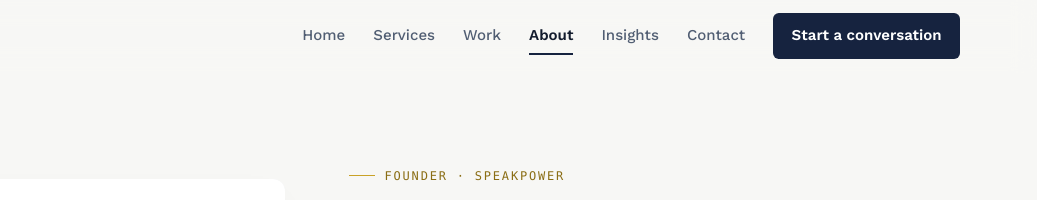
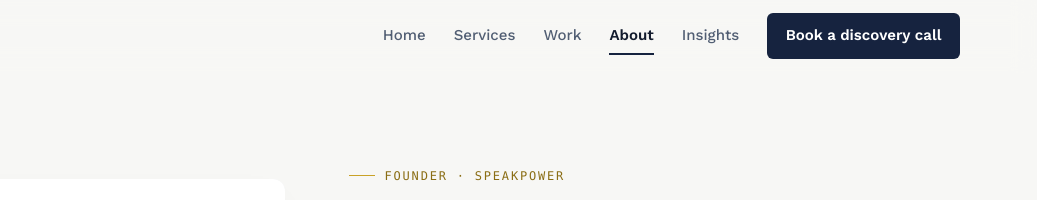
Before and after one commit to SpeakPower-commits/SpeakPower, a plain HTML site: page about.html in a window 1280 px wide. Shown: the top 200 px of the page, 243-1280 px from the left. Drawn offline with nearby package versions, Linux system fonts and the light colour scheme.

Commit message:
Simplify navigation and strengthen favicon declarations

```diff
--- a/about.html
+++ b/about.html
@@ -5,10 +5,10 @@
 <link rel="canonical" href="https://speakpower-commits.github.io/SpeakPower-/about.html"><meta name="author" content="Otieno Thomas"><meta name="robots" content="index, follow">
 <meta property="og:type" content="profile"><meta property="og:site_name" content="SpeakPower"><meta property="og:title" content="About Otieno Thomas — SpeakPower"><meta property="og:description" content="Communication strategy, public speaking, brand intelligence, AI and digital execution — connected end to end."><meta property="og:url" content="https://speakpower-commits.github.io/SpeakPower-/about.html"><meta property="og:image" content="https://speakpower-commits.github.io/SpeakPower-/assets/og-image.png">
 <meta name="twitter:card" content="summary_large_image"><meta name="twitter:title" content="About Otieno Thomas — SpeakPower"><meta name="twitter:description" content="Founder of SpeakPower. Communication, brand intelligence, AI and digital execution."><meta name="twitter:image" content="https://speakpower-commits.github.io/SpeakPower-/assets/og-image.png">
-<link rel="icon" href="assets/favicon.png" sizes="any"><link rel="apple-touch-icon" href="assets/favicon.png"><link rel="manifest" href="site.webmanifest"><link rel="preconnect" href="https://fonts.googleapis.com"><link rel="preconnect" href="https://fonts.gstatic.com" crossorigin><link href="https://fonts.googleapis.com/css2?family=Fraunces:opsz,wght@9..144,400;9..144,500;9..144,600&family=Work+Sans:wght@400;500;600&display=swap" rel="stylesheet">
+<link rel="icon" type="image/png" href="assets/favicon.png?v=3" sizes="512x512"><link rel="shortcut icon" type="image/png" href="assets/favicon.png?v=3"><link rel="apple-touch-icon" href="assets/favicon.png?v=3"><link rel="manifest" href="site.webmanifest"><link rel="preconnect" href="https://fonts.googleapis.com"><link rel="preconnect" href="https://fonts.gstatic.com" crossorigin><link href="https://fonts.googleapis.com/css2?family=Fraunces:opsz,wght@9..144,400;9..144,500;9..144,600&family=Work+Sans:wght@400;500;600&display=swap" rel="stylesheet">
 <link rel="stylesheet" href="styles.css"><link rel="stylesheet" href="about.css"><link rel="stylesheet" href="commercial.css"><script>document.documentElement.classList.add("js");</script></head><body>
 <a class="skip-link" href="#main">Skip to content</a>
-<header class="site-header"><div class="wrap"><a href="index.html" class="logo" aria-label="SpeakPower — home"><img class="logo-mark" src="assets/logo.png" alt="" width="256" height="256"><span class="logo-text">Speak<span>Power</span></span></a><nav class="nav-links" id="navLinks" aria-label="Primary"><a href="index.html">Home</a><a href="services.html">Services</a><a href="work.html">Work</a><a href="about.html" aria-current="page">About</a><a href="https://speakpower1.blogspot.com" target="_blank" rel="noopener">Insights</a><a href="contact.html">Contact</a><a href="contact.html" class="nav-cta">Start a conversation</a></nav><button class="nav-toggle" id="navToggle" type="button" aria-label="Open menu" aria-expanded="false" aria-controls="navLinks">&#9776;</button></div></header>
+<header class="site-header"><div class="wrap"><a href="index.html" class="logo" aria-label="SpeakPower — home"><img class="logo-mark" src="assets/logo.png" alt="" width="256" height="256"><span class="logo-text">Speak<span>Power</span></span></a><nav class="nav-links" id="navLinks" aria-label="Primary"><a href="index.html">Home</a><a href="services.html">Services</a><a href="work.html">Work</a><a href="about.html" aria-current="page">About</a><a href="https://speakpower1.blogspot.com" target="_blank" rel="noopener">Insights</a><a href="contact.html" class="nav-cta">Book a discovery call</a></nav><button class="nav-toggle" id="navToggle" type="button" aria-label="Open menu" aria-expanded="false" aria-controls="navLinks">&#9776;</button></div></header>
 <main id="main">
 <div class="wrap"><div class="about-hero"><div class="about-photo"><img src="assets/otieno-thomas.jpg" alt="Otieno Thomas, founder of SpeakPower" width="1080" height="1350" loading="eager"></div><div class="about-copy"><span class="eyebrow">Founder · SpeakPower</span><h1>Otieno Thomas</h1><p>I work where communication, branding, AI and digital execution meet. I started SpeakPower around a simple belief: a strong idea is not enough if people cannot understand it, repeat it or act on it.</p><p>My approach begins with the audience and the context. What do people already believe? What are they struggling to understand? What evidence should shape the message? Then comes the narrative, the delivery and — where useful — the digital system that keeps the strategy alive.</p><p>I am especially interested in African communication that is globally credible without becoming culturally generic. The goal is not to copy a Silicon Valley playbook into Kampala. It is to build communication that works in real African rooms and can still travel beyond them.</p><div class="cta-actions"><a href="contact.html" class="btn btn-primary">Work with SpeakPower</a><a href="https://www.linkedin.com/in/otieno-thomas-a39b1b21b/" target="_blank" rel="noopener" class="btn btn-ghost">Connect on LinkedIn</a></div></div></div></div>
 
```
